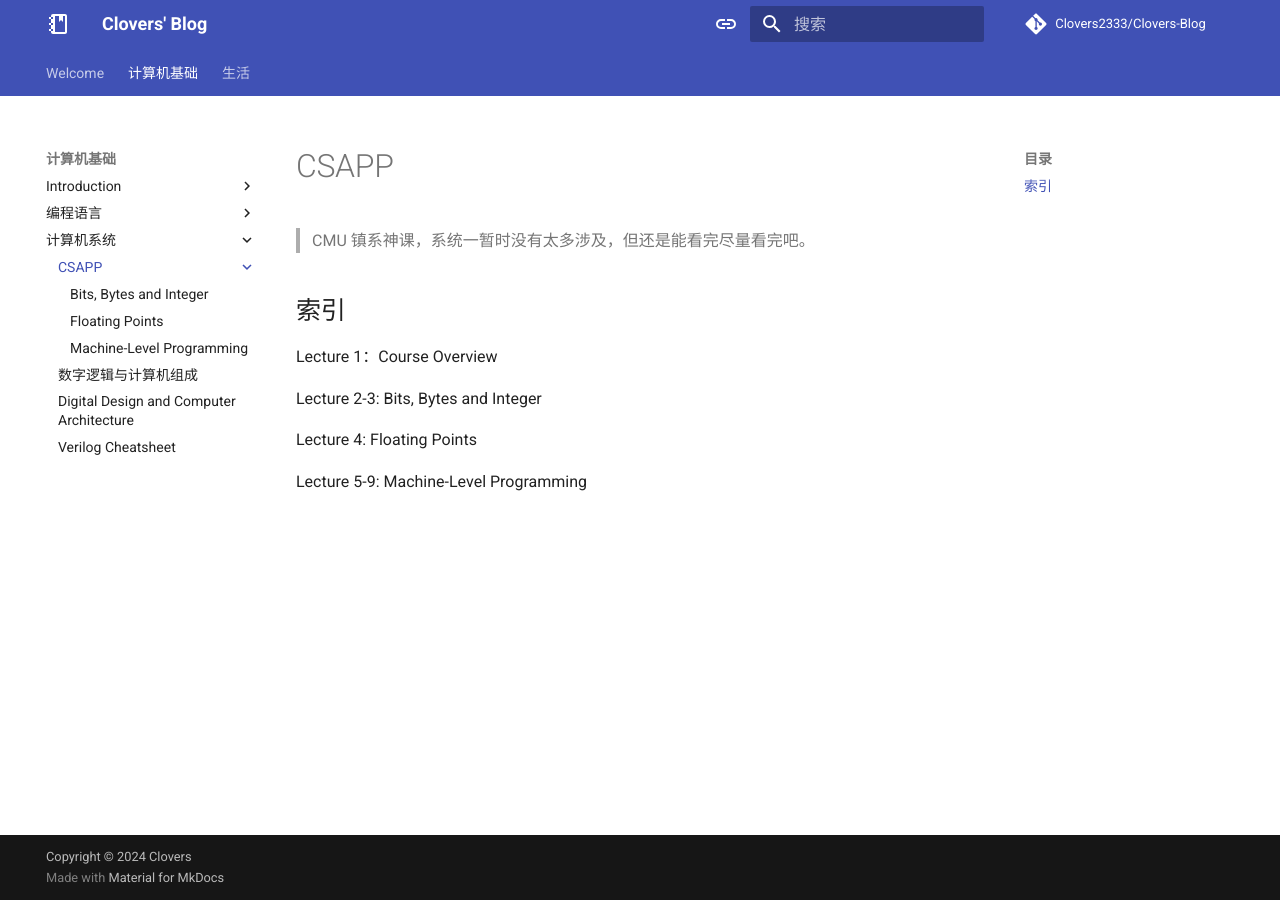
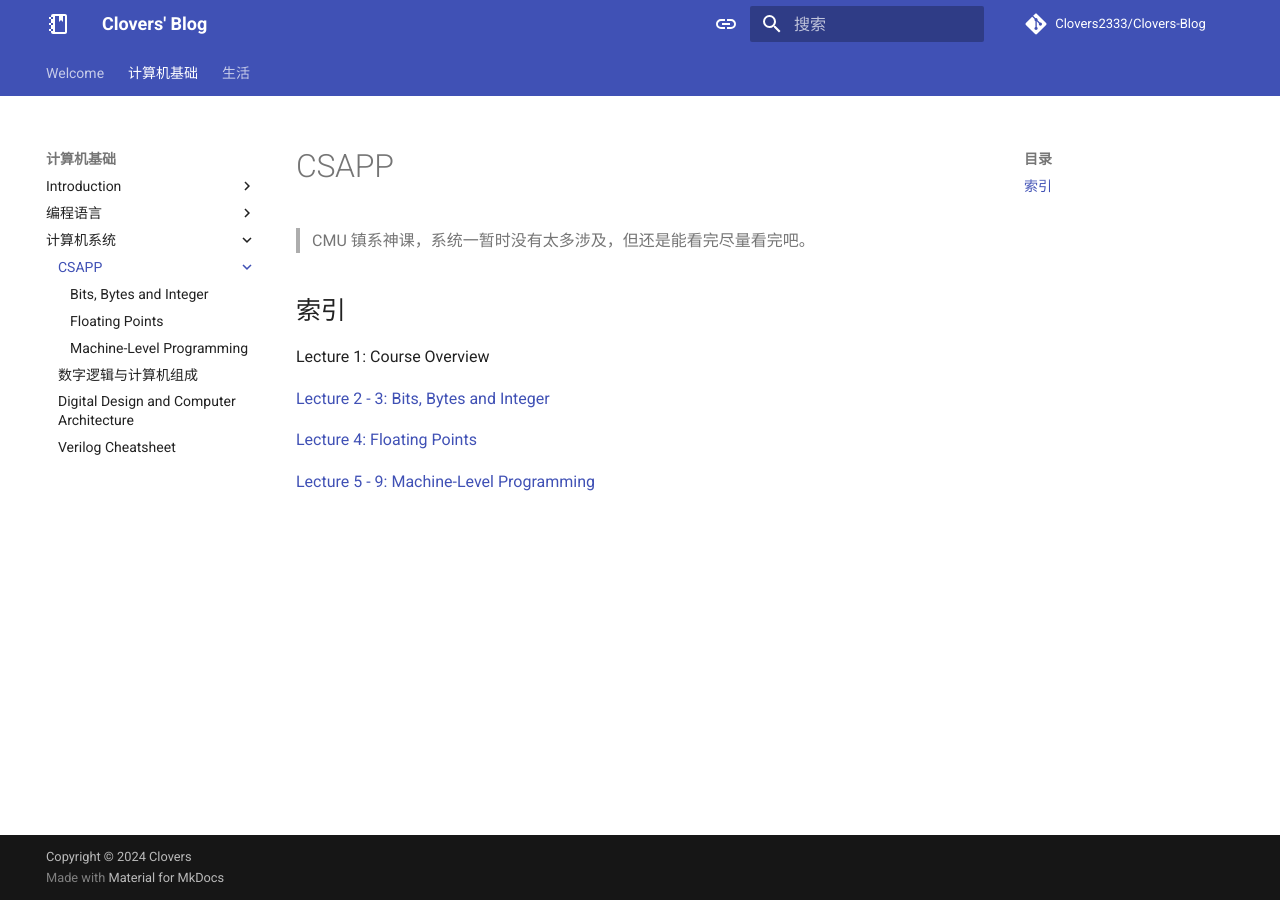
Before and after one commit to Clovers2333/Clovers-Blog, an MkDocs documentation site: the page built from docs/cs/system/csapp/index.md, in a window 1280 px wide. Built offline with MkDocs 1.6.1 and Material for MkDocs 9.7.7, drawn with Linux system fonts in a browser that asks for light colours; nearby versions of some CDN libraries; library files that are not in the unit come from our copies; comment, search, counter and statistics services are not loaded; some of the changed lines change nothing that is shown.

Commit message:
style: add links for the notes

```diff
--- a/docs/cs/system/csapp/index.md
+++ b/docs/cs/system/csapp/index.md
@@ -4,10 +4,10 @@
 
 ## 索引
 
-Lecture 1：Course Overview
+Lecture 1: Course Overview
 
-Lecture 2-3: Bits, Bytes and Integer
+[Lecture 2 - 3: Bits, Bytes and Integer](https://clovers2333.github.io/Clovers-Blog/cs/system/csapp/Lec2-3/)
 
-Lecture 4: Floating Points
+[Lecture 4: Floating Points](https://clovers2333.github.io/Clovers-Blog/cs/system/csapp/Lec4/)
 
-Lecture 5-9: Machine-Level Programming
+[Lecture 5 - 9: Machine-Level Programming](https://clovers2333.github.io/Clovers-Blog/cs/system/csapp/Lec5-9/)
```
